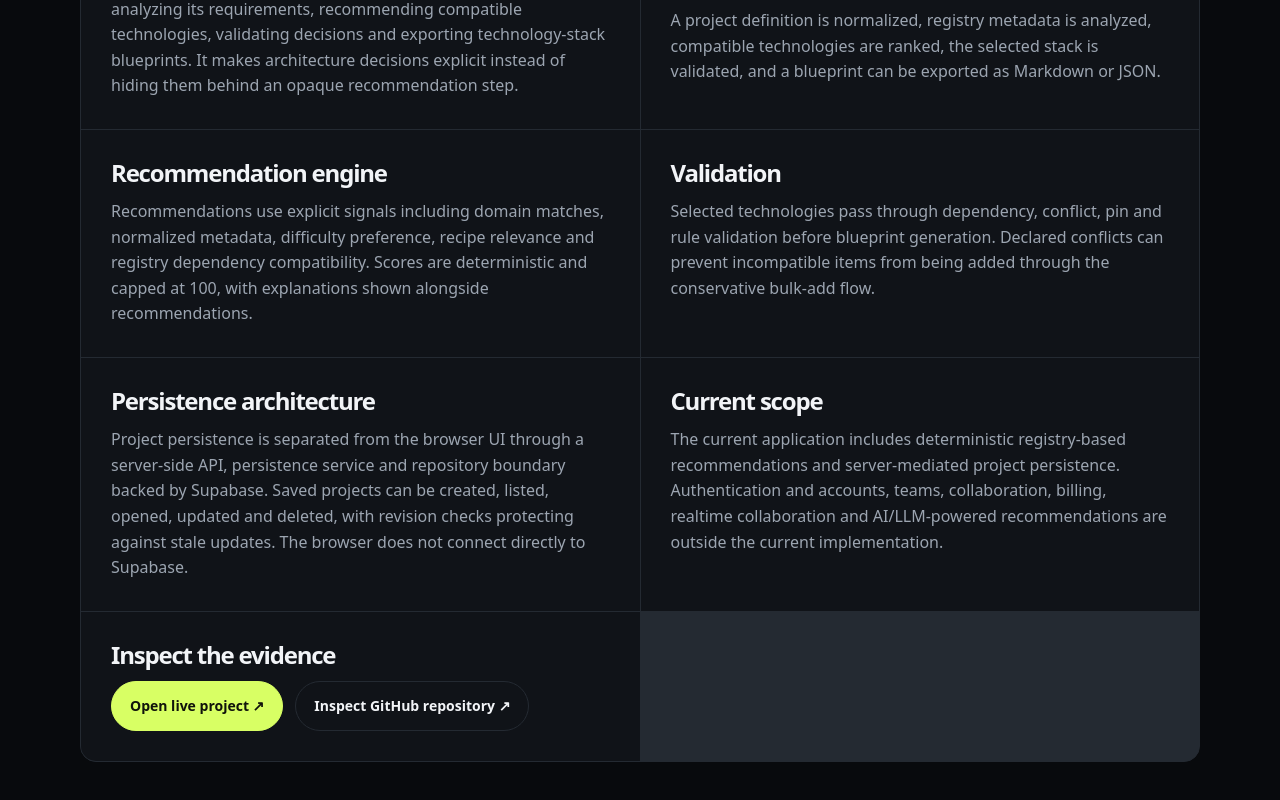
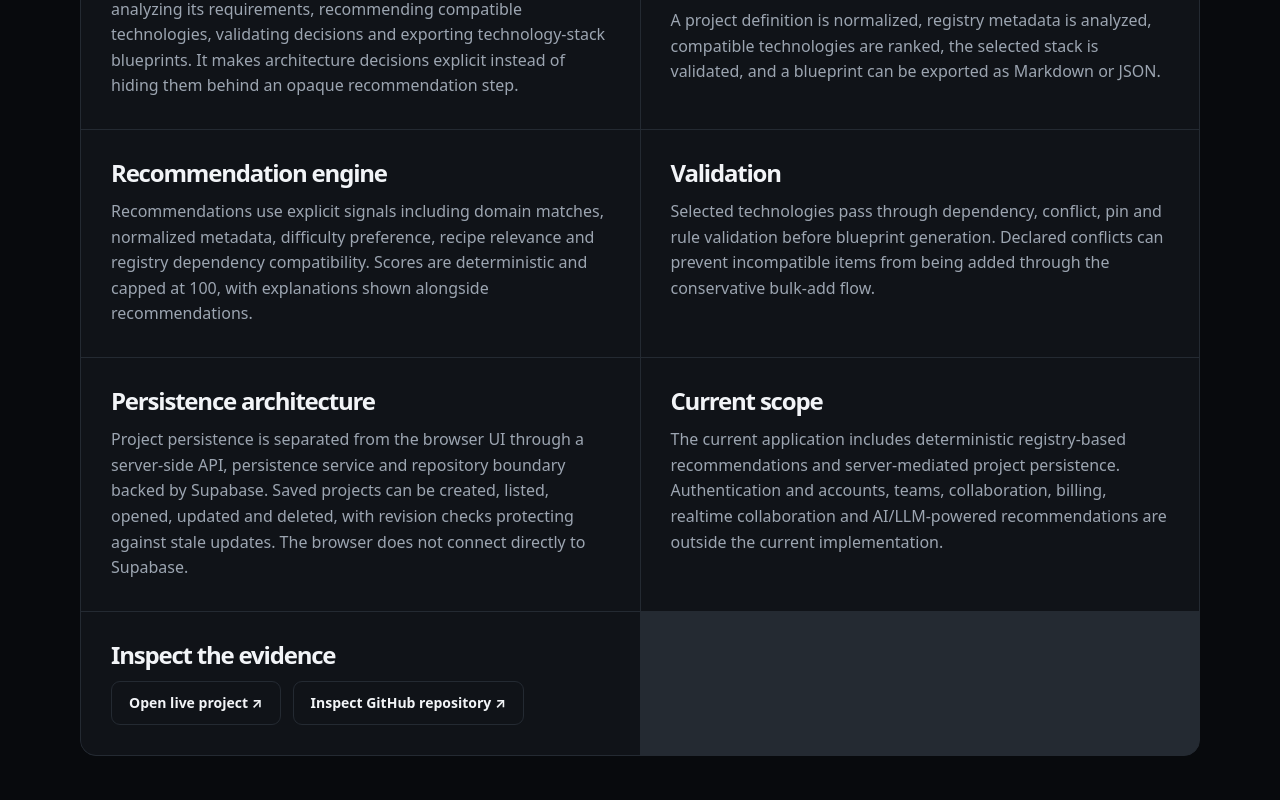
Before and after one commit to davidifeanyicelestine586-arch/David-Ifeanyi, a Next.js app: page /projects/tech-stack-architect in a window 1280 px wide. Shown: the part 618-1418 px from the top of the page. Built offline with nearby package versions, Linux system fonts and the light colour scheme; no server answers.

Commit message:
refactor: replace case study animation with native links

```diff
--- a/app/projects/tech-stack-architect/page.tsx
+++ b/app/projects/tech-stack-architect/page.tsx
@@ -1,13 +1,6 @@
 import { projects } from "../../../data/portfolio";
-import RadialRevealButton from "../../../components/originkit/RadialRevealButton";
 
 const project = projects.find((item) => item.name === "Tech Stack Architect");
-
-const buttonFont = {
-  fontFamily: "Manrope, system-ui, sans-serif",
-  fontWeight: 700,
-  fontSize: 14,
-};
 
 export default function TechStackArchitectCaseStudy() {
   if (!project) return null;
@@ -86,26 +79,14 @@ export default function TechStackArchitectCaseStudy() {
             <h2>Inspect the evidence</h2>
             <div className="actions case-actions">
               {project.live && (
-                <RadialRevealButton
-                  label="Open live project ↗"
-                  link={project.live}
-                  padding="13px 18px"
-                  rounded={100}
-                  font={buttonFont}
-                  colors={{ fill: "#d8ff64", hoverFill: "#008E8E", textColor: "#10130b", hoverTextColor: "#ffffff" }}
-                  border={{ borderWidth: 1, borderStyle: "solid", borderColor: "#d8ff64" }}
-                />
+                <a className="button" href={project.live} target="_blank" rel="noreferrer">
+                  Open live project ↗
+                </a>
               )}
               {project.repository && (
-                <RadialRevealButton
-                  label="Inspect GitHub repository ↗"
-                  link={project.repository}
-                  padding="13px 18px"
-                  rounded={100}
-                  font={buttonFont}
-                  colors={{ fill: "#101318", hoverFill: "#008E8E", textColor: "#f2f4f7", hoverTextColor: "#ffffff" }}
-                  border={{ borderWidth: 1, borderStyle: "solid", borderColor: "#242a32" }}
-                />
+                <a className="button" href={project.repository} target="_blank" rel="noreferrer">
+                  Inspect GitHub repository ↗
+                </a>
               )}
             </div>
           </section>
```
